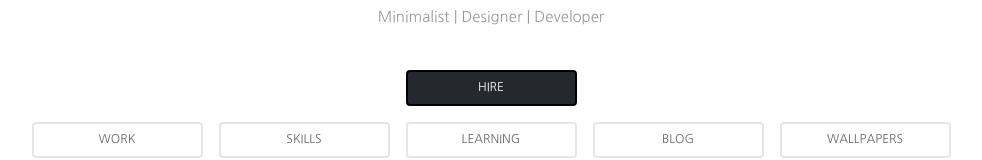
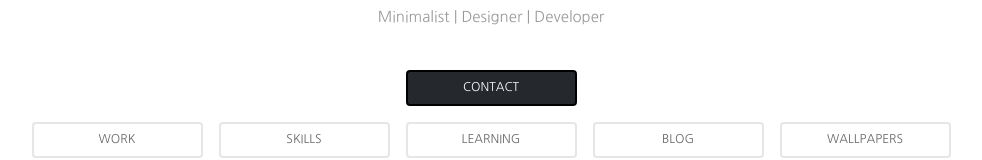
Before and after one commit to barelyhuman/reaper.im-old, a Next.js app: page / in a window 1280 px wide. Shown: the part 373-533 px from the top of the page, without its empty margins (149-1131 px from the left). Built offline with nearby package versions, Linux system fonts and the light colour scheme.

Commit message:
Update index.js

```diff
--- a/pages/index.js
+++ b/pages/index.js
@@ -23,7 +23,7 @@ function Index () {
         <br />
         <div className='flex flex-wrap just-center align-center'>
           <a className='margin-sm button black' href='/hire'>
-            Hire
+              Contact
           </a>
         </div>
         <div className='flex flex-wrap just-center align-center'>
```
